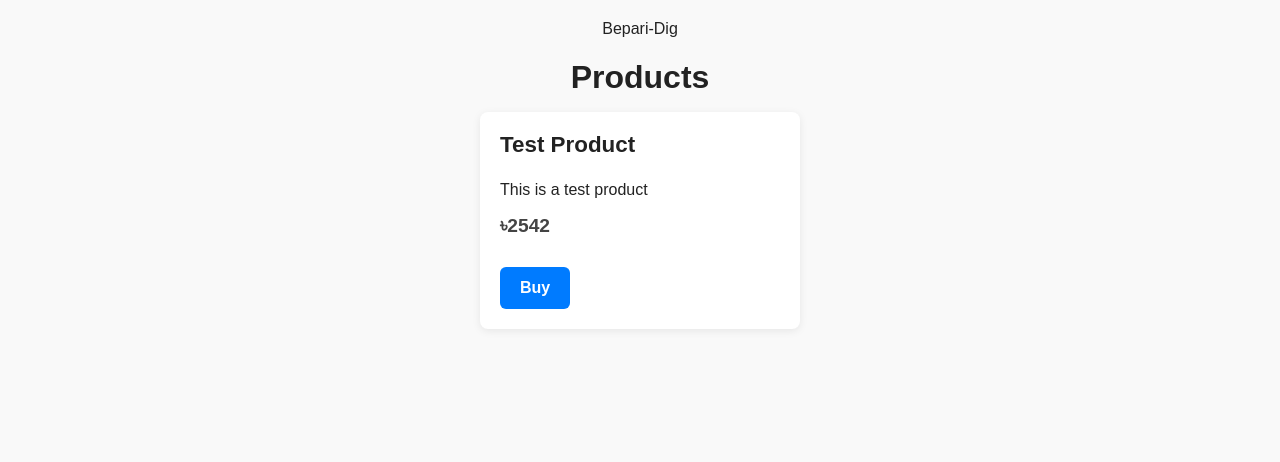
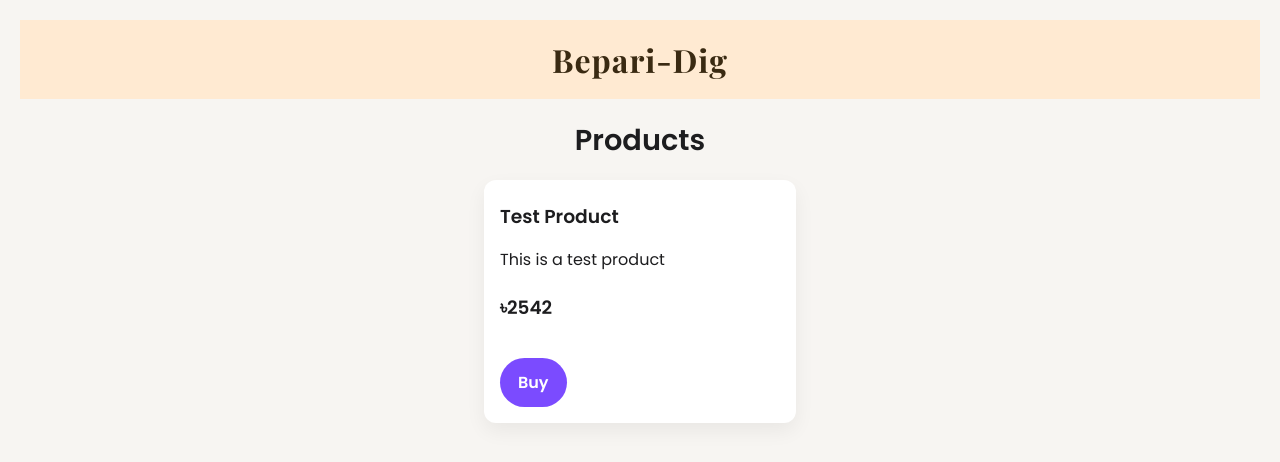
Before and after one commit to TawhidBepari/bepari-shop, a plain HTML site: page index.html in a window 1280 px wide. Drawn offline with nearby package versions, Linux system fonts and the light colour scheme.

Commit message:
Update styles.css

```diff
--- a/styles.css
+++ b/styles.css
@@ -1,64 +1,92 @@
-/* general page */
+/* Google Fonts */
+@import url('https://fonts.googleapis.com/css2?family=Poppins:wght@400;600&family=Playfair+Display:wght@700&display=swap');
+
+/* Page */
 body {
-  font-family: Arial, sans-serif;
-  background: #f9f9f9;
-  color: #222;
   margin: 0;
   padding: 20px;
+  background: #f7f5f2;
+  color: #1d1d1f;
+  font-family: 'Poppins', sans-serif;
   text-align: center;
 }
 
-/* heading */
-h1 {
-  font-size: 2rem;
-  margin-bottom: 1rem;
+/* Logo Bar */
+.logo-bar {
+  width: 100%;
+  background: #ffead2;
+  padding: 18px 0;
 }
 
-/* product grid */
+.logo-text {
+  font-family: 'Playfair Display', serif;
+  font-size: 2rem;
+  letter-spacing: 1px;
+  color: #3a2a12;
+}
+
+/* Page Title */
+h1 {
+  margin-top: 20px;
+  margin-bottom: 18px;
+  font-size: 1.8rem;
+  font-weight: 600;
+}
+
+/* Product Grid */
 #product-grid {
   display: flex;
-  gap: 20px;
   justify-content: center;
   flex-wrap: wrap;
+  gap: 22px;
 }
 
-/* product card */
+/* Product Card */
 #product-grid > div {
-  background: white;
-  padding: 20px;
-  border-radius: 8px;
-  box-shadow: 0 2px 8px rgba(0, 0, 0, 0.08);
+  background: #ffffff;
+  padding: 16px;
+  border-radius: 12px;
   width: 280px;
+  box-shadow: 0 8px 20px rgba(0,0,0,.06);
   text-align: left;
 }
 
-/* product name */
-#product-grid h3 {
-  margin-top: 0;
-  font-size: 1.4rem;
+/* Product Image */
+.product-image {
+  width: 100%;
+  border-radius: 10px;
+  margin-bottom: 10px;
 }
 
-/* price */
-#product-grid strong {
-  font-size: 1.2rem;
-  color: #444;
+/* Product Name */
+#product-grid h3 {
+  margin: 6px 0;
+  font-weight: 600;
 }
 
-/* button */
+/* Price */
+#product-grid strong {
+  display: inline-block;
+  margin-top: 6px;
+  font-size: 1.15rem;
+}
+
+/* Button — unique elegant color */
 a.buy-button {
   display: inline-block;
   margin-top: 12px;
-  padding: 12px 20px;
-  background: #007BFF;
+  padding: 12px 18px;
+  background: #7b4bff;       /* Elegant violet */
   color: white;
   text-decoration: none;
-  font-weight: bold;
-  border-radius: 6px;
-  transition: 0.2s;
+  border-radius: 30px;
+  font-weight: 600;
+  font-family: 'Poppins', sans-serif;
+  transition: .2s;
 }
 
-/* button hover */
+/* Button Hover */
 a.buy-button:hover {
-  background: #0056b3;
+  background: #5c2dd9;
   transform: translateY(-2px);
 }
```
